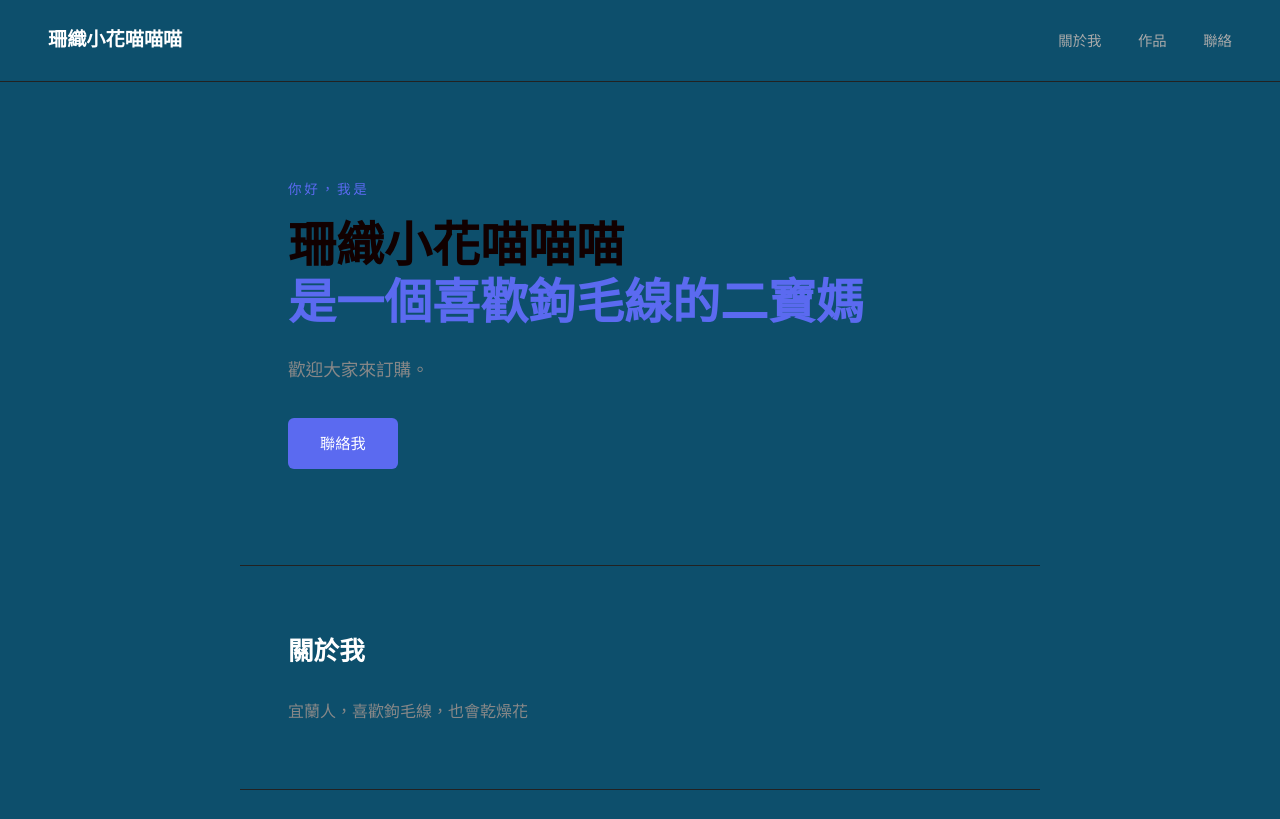
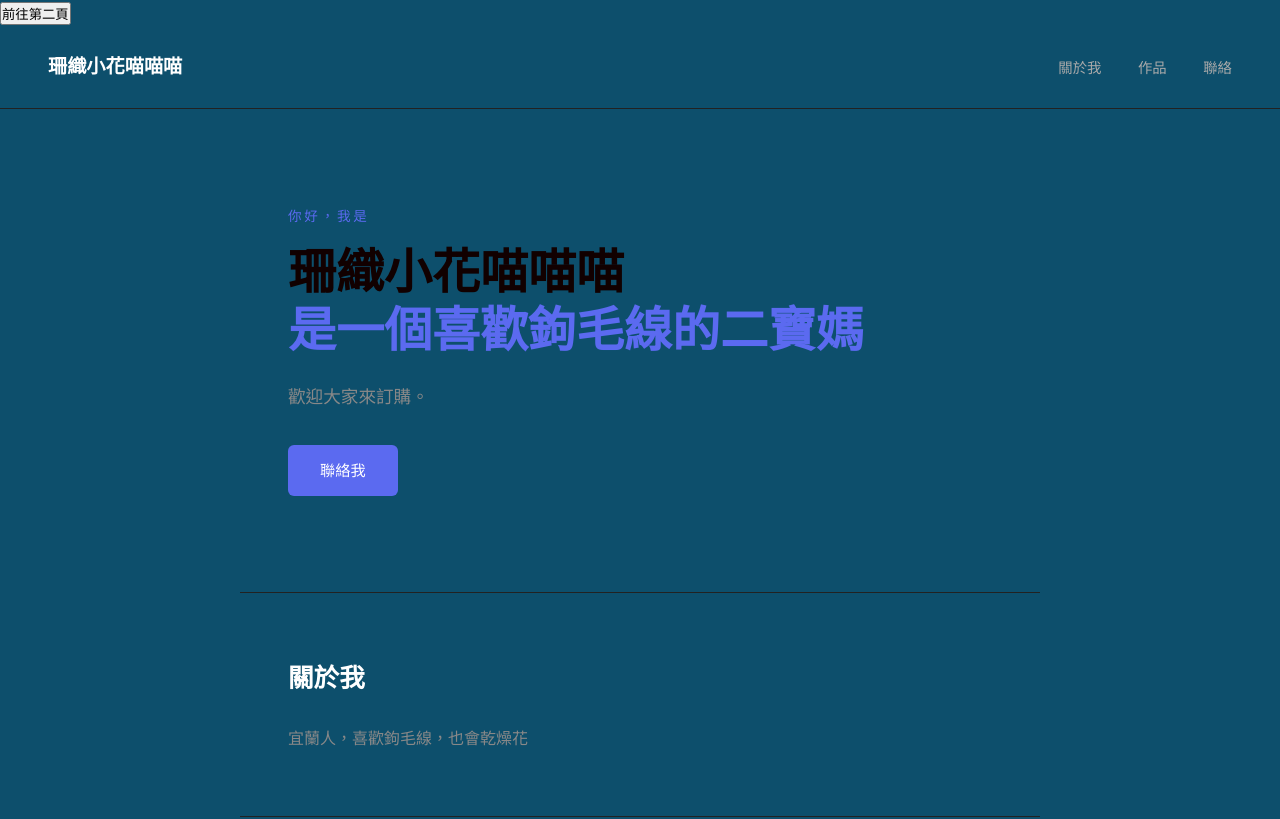
Before and after one commit to yen0808/my-portfolio, a plain HTML site: page index.html in a window 1280 px wide. Shown: the top 819 px of the page. Drawn offline with Linux system fonts and the light colour scheme.

Commit message:
add link to index-2

```diff
--- a/index.html
+++ b/index.html
@@ -4,6 +4,7 @@
   <meta charset="UTF-8">
   <meta name="viewport" content="width=device-width, initial-scale=1.0">
   <title>我的作品集</title>
+  <button onclick="window.location.href='/index-2.html'">前往第二頁</button>
   <style>
     * {
       margin: 0;
```
